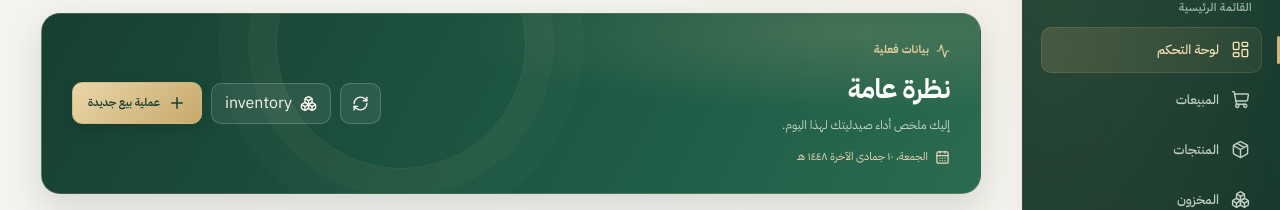
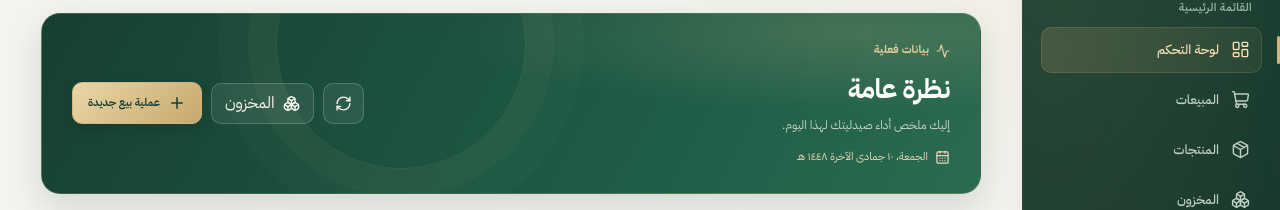
Before and after one commit to montasir199/Pharmacy-Management-, a React (Vite) app: page / in a window 1280 px wide. Shown: the part 176-386 px from the top of the page. Built offline with nearby package versions, Linux system fonts and the light colour scheme.

Commit message:
Use localized navigation label in dashboard shortcut

```diff
--- a/src/App.tsx
+++ b/src/App.tsx
@@ -1419,7 +1419,7 @@ function App() {
                 </button>
                 <button className="dashboard-secondary-button" type="button" onClick={() => setActivePage('inventory')}>
                   <Boxes size={17} />
-                  {t('inventory')}
+                  {t('nav.inventory')}
                 </button>
                 <button className="primary-button" type="button" onClick={() => setActivePage('sales')}>
                   <Plus size={18} />
```
